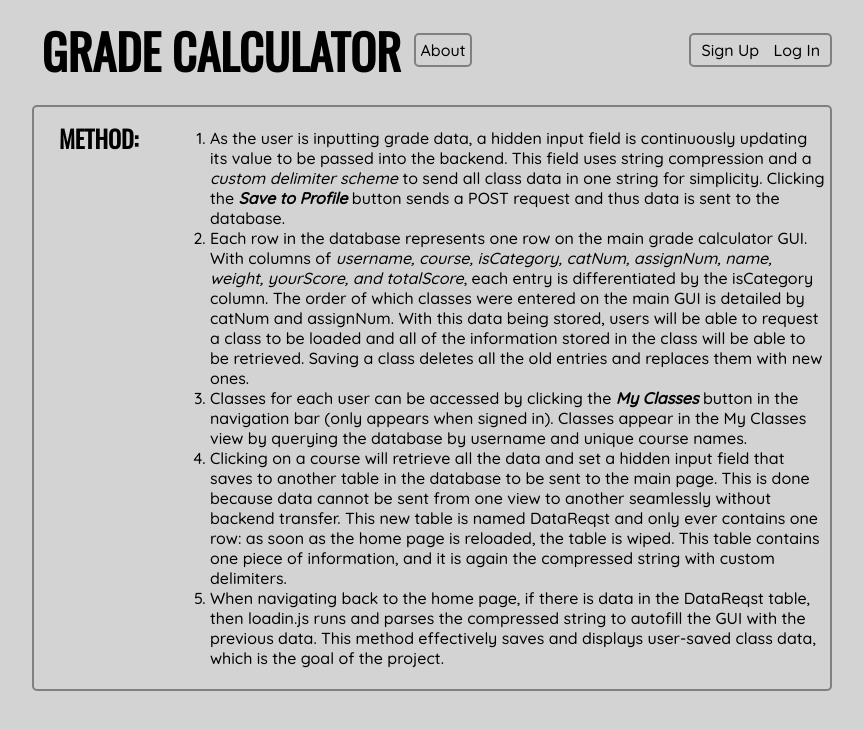
After one commit to andyhe08/dj_grdclc, a Django app: page /about/specifics in a window 1280 px wide. The commit adds this page. Shown: the top 730 px of the page, without its empty margins (208-1071 px from the left). Run offline with Django 3.2, Linux system fonts and the light colour scheme; some web fonts are replaced.

Commit message:
added specifics.html

```diff
--- a/dj_grdclc/settings.py
+++ b/dj_grdclc/settings.py
@@ -15,6 +15,7 @@ from pathlib import Path
 # Build paths inside the project like this: BASE_DIR / 'subdir'.
 BASE_DIR = Path(__file__).resolve().parent.parent
 
+ADMINS = ['andy', 'xia.yifu82@gmail.com']
 
 # Quick-start development settings - unsuitable for production
 # See https://docs.djangoproject.com/en/3.2/howto/deployment/checklist/
@@ -25,7 +26,7 @@ SECRET_KEY = 'django-insecure-i%f!w6b+q^ni==&mzqgnqspos81##=l7z=(dwcb^b1kfxz#ehy
 # SECURITY WARNING: don't run with debug turned on in production!
 DEBUG = True
 
-ALLOWED_HOSTS = []
+ALLOWED_HOSTS = ['*']
 
 
 # Application definition
@@ -78,7 +79,7 @@ WSGI_APPLICATION = 'dj_grdclc.wsgi.application'
 DATABASES = {
     'default': {
         'ENGINE': 'django.db.backends.sqlite3',
-        'NAME': BASE_DIR / 'db.sqlite3',
+        'NAME': os.path.join(BASE_DIR, 'db.sqlite3'),
     }
 }
 
--- a/dj_grdclc/urls.py
+++ b/dj_grdclc/urls.py
@@ -25,4 +25,5 @@ urlpatterns = [
     path('signup/', views.signup_page, name='signup'),
     path('logout', views.logout_user, name='logout'),
     path('my_classes/', views.my_classes, name='my_classes'),
+    path('about/specifics', views.specifics, name='specifics')
 ]
--- a/grdclc/views.py
+++ b/grdclc/views.py
@@ -31,6 +31,10 @@ def home(request):
 
 def about(request):
     return render(request, 'about.html')
+
+
+def specifics(request):
+    return render(request, 'specifics.html')
 
 
 def login_page(request):
@@ -83,12 +87,16 @@ def logout_user(request):
 def my_classes(request):
     if request.method == "POST":
         target = request.POST.get("whereto")
-        Datas = Data.objects.filter(username=request.user.id, course=target)
-        DataReqst.objects.all().delete()
-        nDRQ = DataReqst()
-        nDRQ.enc = formLoadin(Datas)
-        nDRQ.save()
-        return redirect('home')
+        if "|~|~|delete|~|~|" in target:
+            Data.objects.filter(username=request.user.id, course=target.split("|~|~|delete|~|~|")[1]).delete()
+            messages.error(request, 'Delete Successful')
+        else:
+            Datas = Data.objects.filter(username=request.user.id, course=target)
+            DataReqst.objects.all().delete()
+            nDRQ = DataReqst()
+            nDRQ.enc = formLoadin(Datas)
+            nDRQ.save()
+            return redirect('home')
     classes = Data.objects.filter(username=request.user.id)
     uC = []
     classNames = []
@@ -97,5 +105,6 @@ def my_classes(request):
             classNames.append(cl.course)
         if c.course not in classNames:
             uC.append(c)
+    uC.reverse()
     context = {'classes': uC}
     return render(request, 'my_classes.html', context)
--- a/static/Scripts/loadin.js
+++ b/static/Scripts/loadin.js
@@ -52,8 +52,7 @@ document.querySelector(".assignments .totalPoints").value = curRowSplit[6]
 
 rowSplit.shift() // Deletes the first two elements
 rowSplit.shift()
-console.log("ran")
-console.log(rowSplit)
+
 for (let i = 0; i < rowSplit.length; i++) {
     let curRow = rowSplit[i]
     curRowSplit = curRow.split("~")
--- a/static/style.css
+++ b/static/style.css
@@ -299,6 +299,7 @@ section button {
 #intro{
     border: none;
 }
+
 p {
     text-align: left;
     text-indent: 0.5in;
@@ -361,3 +362,7 @@ em {
     text-indent: 0;
     margin: 0 5px;
 }
+
+.ita {
+    font-style: italic;
+}
--- a/templates/home.html
+++ b/templates/home.html
@@ -9,7 +9,6 @@
     <script type="module" src="{% static 'Scripts/script.js' %}"></script>
     <script src="{% static 'Scripts/xlsx.full.min.js' %}"></script>
     <script src="{% static 'Scripts/FileSaver.min.js' %}/"></script>
-    <script src="{% static 'Scripts/jquery.min.js' %}"></script>
 {% endblock %}
 
 {% block content %}
--- a/templates/my_classes.html
+++ b/templates/my_classes.html
@@ -10,8 +10,11 @@
         {% csrf_token %}
         {% for c in classes %}
             <section class="desc">
-                <button id="{{ c.course }}">
+                <button class="cn" id="{{ c.course }}">
                     {{ c.course }}
+                </button>
+                <button class="delete" id="|~|~|delete|~|~|{{ c.course }}">
+                    delete
                 </button>
             </section>
         {% endfor %}
--- /dev/null
+++ b/templates/specifics.html
@@ -0,0 +1,49 @@
+{% extends "base.html" %}
+
+{% block title %}
+    <title>Storage Specifics</title>
+{% endblock %}
+
+{% block content %}
+    <section id="method">
+        <h2>Method:</h2>
+        <div>
+            <ol>
+                <li>
+                    As the user is inputting grade data, a hidden input field is continuously updating its value to be
+                    passed into the backend. This field uses string compression and a <span class="ita">custom delimiter scheme</span>
+                    to send
+                    all class data in one string for simplicity. Clicking the <em>Save to Profile</em> button sends a
+                    POST request and thus data is sent to the database.
+                </li>
+                <li>
+                    Each row in the database represents one row on the main grade calculator GUI. With columns of
+                    <span class="ita">username, course, isCategory, catNum, assignNum, name, weight, yourScore, and totalScore</span>,
+                    each entry
+                    is differentiated by the isCategory column. The order of which classes were entered on the main GUI
+                    is
+                    detailed by catNum and assignNum. With this data being stored, users will be able to request a
+                    class to be loaded and all of the information stored in the class will be able to be retrieved.
+                    Saving a class deletes all the old entries and replaces them with new ones.
+                </li>
+                <li>
+                    Classes for each user can be accessed by clicking the <em>My Classes</em> button in the navigation
+                    bar (only appears when signed in). Classes appear in the My Classes view by querying the database by
+                    username and unique course names.
+                </li>
+                <li>
+                    Clicking on a course will retrieve all the data and set a hidden input field that saves to another
+                    table in the database to be sent to the main page. This is done because data cannot be sent from one
+                    view to another seamlessly without backend transfer. This new table is named DataReqst and only ever
+                    contains one row: as soon as the home page is reloaded, the table is wiped. This table contains one
+                    piece of information, and it is again the compressed string with custom delimiters.
+                </li>
+                <li>
+                    When navigating back to the home page, if there is data in the DataReqst table, then loadin.js runs
+                    and parses the compressed string to autofill the GUI with the previous data. This method effectively
+                    saves and displays user-saved class data, which is the goal of the project.
+                </li>
+            </ol>
+        </div>
+    </section>
+{% endblock %}
```
Also changed, not shown: templates/about.html (+17 -8 lines), db.sqlite3, grdclc/reader.py (line endings or trailing spaces).
